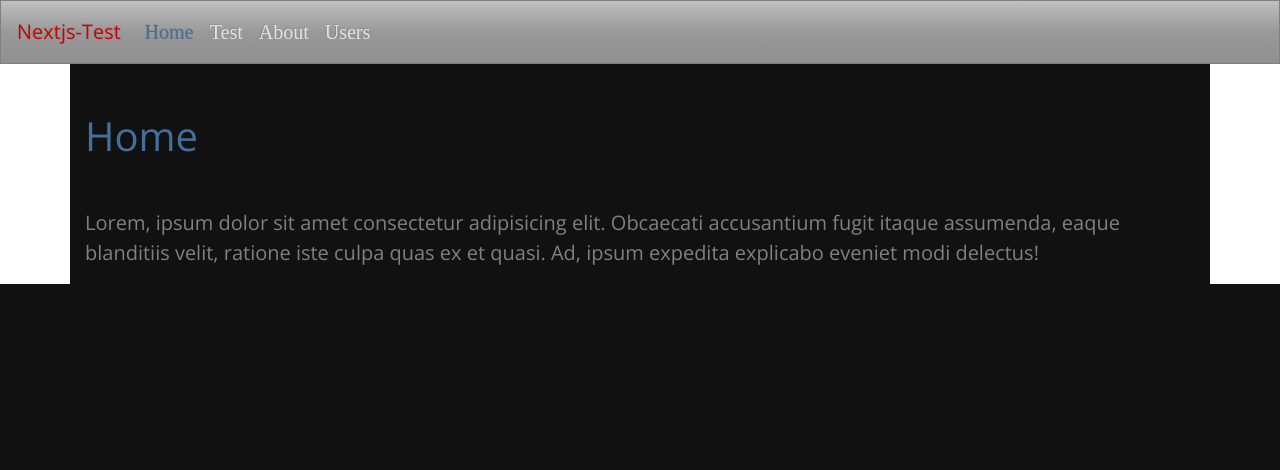
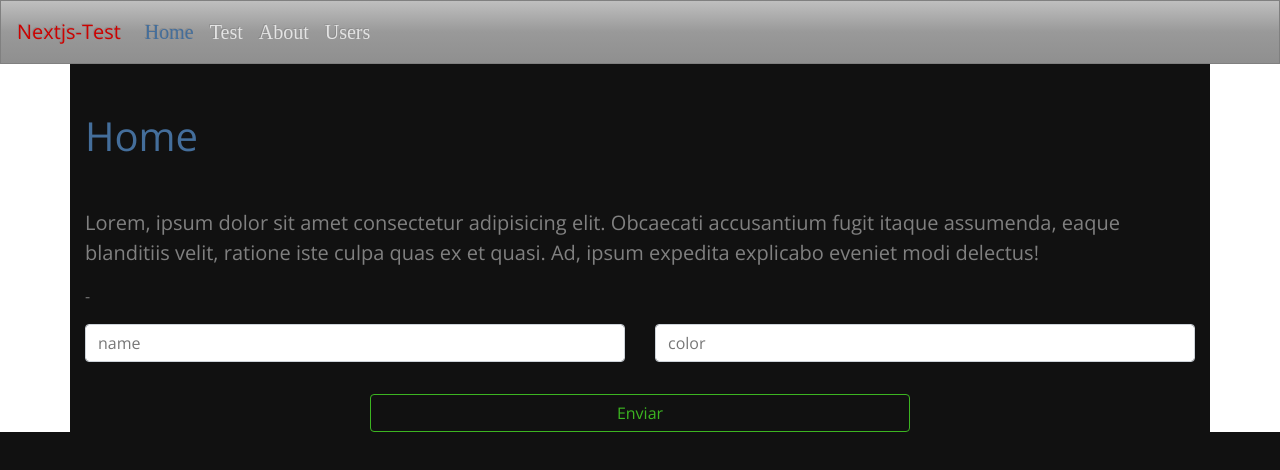
Before and after one commit to Mauritor/nextjs-my_first_test, a Next.js app: page / in a window 1280 px wide. Shown: the top 470 px of the page. Built offline with nearby package versions, Linux system fonts and the light colour scheme.

Commit message:
creacion de componente Form

```diff
--- /dev/null
+++ b/components/Form.js
@@ -0,0 +1,55 @@
+import { loadGetInitialProps } from 'next/dist/next-server/lib/utils'
+import { useState } from 'react'
+const Form = () => {
+    const [datos, setDatos] = useState({ nombre: '', color: '' })
+    const handleInput = (event) => {
+        // const data = event.target.value
+        setDatos({ ...datos, [event.target.name]: event.target.value })
+
+    }
+    const getDatosForm = (e) => {
+        const id = Date.now();
+        e.preventDefault();
+        localStorage.setItem(id, JSON.stringify(datos))
+        document.getElementById('miform').reset();
+    }
+    return (
+        <>
+            <p>{datos.nombre} - {datos.color}</p>
+            <form id="miform" className="row" onSubmit={getDatosForm} >
+                <div className="col-sm-12 col-md-6">
+                    <div className="form-group">
+                        <input
+                            type="text"
+                            name="nombre"
+                            placeholder="name"
+                            className="form-control"
+                            onChange={handleInput}
+                        />
+                    </div>
+                </div>
+                <div className="col-sm-12 col-md-6">
+                    <div className="form-group">
+                        <input
+                            type="text"
+                            name="color"
+                            placeholder="color"
+                            className="form-control"
+                            onChange={handleInput}
+                        />
+                    </div>
+                </div>
+                <div className="col-sm-6 offset-3 col-md-6 offset-3">
+                    <button
+                        className="btn btn-outline-success btn-block mt-3"
+                        type="submit"
+                    >
+                        Enviar
+                    </button>
+                </div>
+            </form>
+        </>
+    )
+}
+
+export default Form
--- a/components/Myhead.js
+++ b/components/Myhead.js
@@ -4,7 +4,7 @@ export default function Myhead() {
     return (
         <>
             <Head>
-                <meta charset="utf-8" />
+
                 <meta name="google" content="notranslate" />
                 <link rel="icon" href="/favicon.ico" />
                 <link rel="stylesheet" href="https://bootswatch.com/4/spacelab/bootstrap.min.css" />
--- a/pages/index.js
+++ b/pages/index.js
@@ -2,6 +2,7 @@
 import Layout from '../components/Layout';
 import MyHead from '../components/Myhead';
 import Nav from '../components/Nav'
+import Form from '../components/Form'
 
 export default function Home() {
   return (
@@ -11,6 +12,8 @@ export default function Home() {
       <Layout>
         <h1 className="text-primary my-5">Home</h1>
         <p className="blockquote">Lorem, ipsum dolor sit amet consectetur adipisicing elit. Obcaecati accusantium fugit itaque assumenda, eaque blanditiis velit, ratione iste culpa quas ex et quasi. Ad, ipsum expedita explicabo eveniet modi delectus!</p>
+
+       <Form />
 
         <style jsx>
           {`
```
